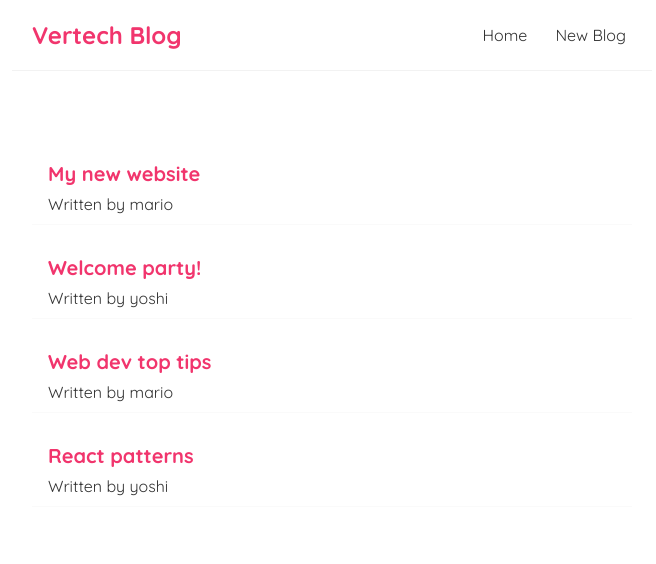
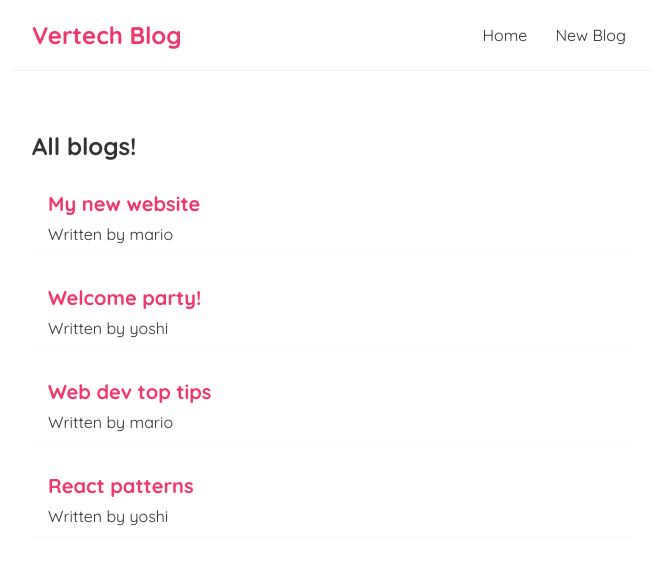
Before and after one commit to LZYLRRY/vertech-blog, a React (Vite) app: page / in a window 1280 px wide. Shown: the top 564 px of the page, without its empty margins (308-964 px from the left). Built offline with nearby package versions, Linux system fonts and the light colour scheme.

Commit message:
Add BlogList component with props.
Props are passed from Home component to BlogList component. BlogList component is a functional component that receives props and renders a list of blog posts.
props are destructured in the BlogList component to access the data passed from the Home component.

```diff
--- /dev/null
+++ b/src/BlogList.jsx
@@ -0,0 +1,16 @@
+const BlogList = ({ title, blogs }) => {
+
+    return (
+        <div className="blog-list">
+            <h2>{title}</h2>
+            {blogs.map((blog) => (
+                <div className="blog-preview" key={blog.id}>
+                    <h2>{blog.title}</h2>
+                    <p>Written by {blog.author}</p>
+                </div>
+            ))}
+        </div>
+    );
+}
+
+export default BlogList;
--- a/src/Home.jsx
+++ b/src/Home.jsx
@@ -1,4 +1,5 @@
 import { useState } from 'react';
+import BlogList from './BlogList';
 
 const Home = () => {
     const [blogs, setBlogs] = useState([
@@ -11,12 +12,7 @@
 
     return (
         <div className="home">
-            { blogs.map((blog) => (
-                <div className="blog-preview" key={blog.id}>
-                    <h2>{ blog.title }</h2>
-                    <p>Written by { blog.author }</p>
-                </div>
-            ))}
+            <BlogList blogs={blogs} title='All blogs!' />
         </div>
     );
 }
```
